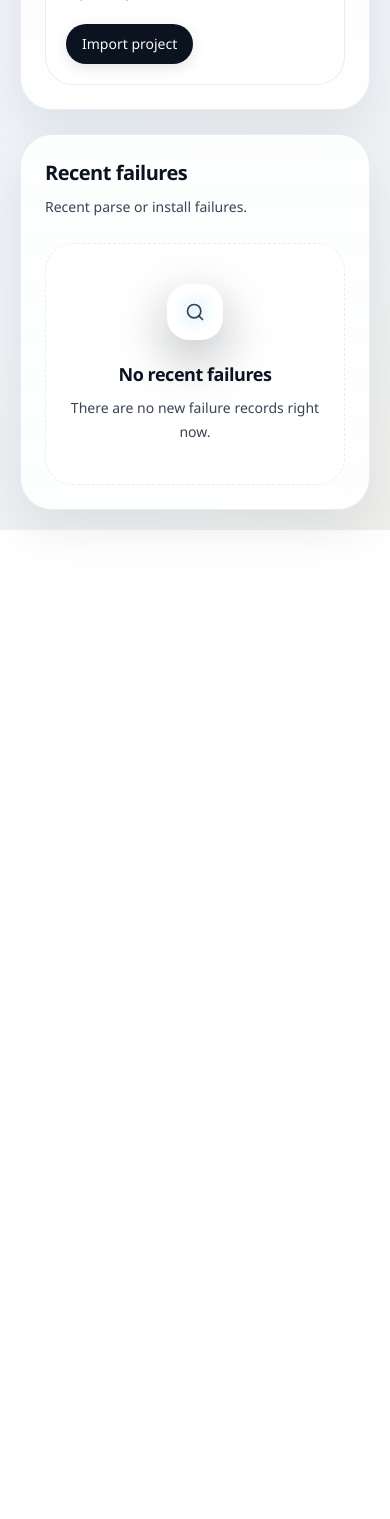
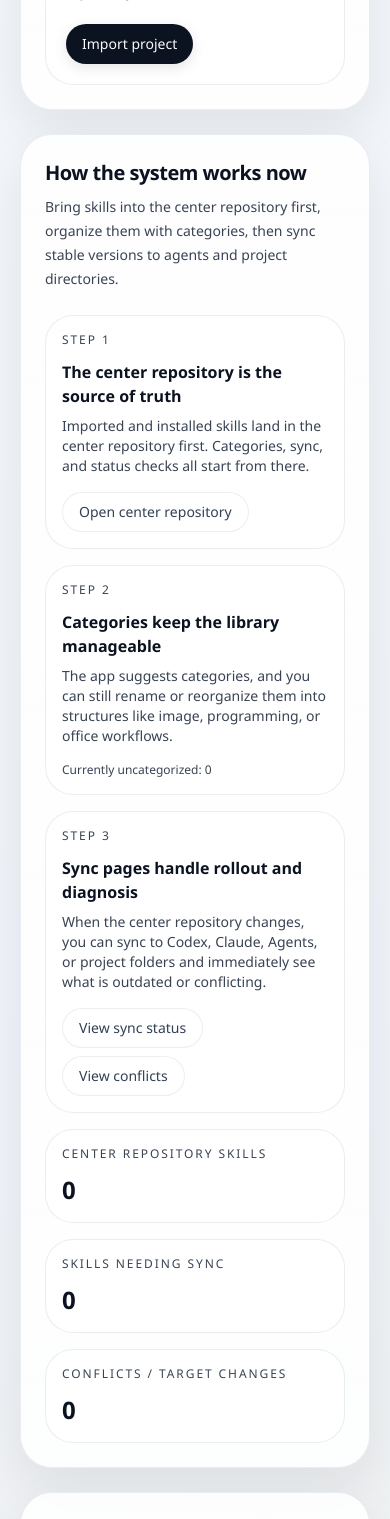
Before and after one commit to KlayPeter/control-yours-skills, a Next.js app: page / in a window 390 px wide. Shown: the part 2360-3879 px from the top of the page. Before the commit the page ends 2890 px from the top, so only its background shows below. Built offline with nearby package versions, Linux system fonts and the light colour scheme.

Commit message:
feat: polish sync center onboarding

```diff
--- a/src/components/sections/overview-section.tsx
+++ b/src/components/sections/overview-section.tsx
@@ -1,5 +1,6 @@
 import type { SkillManagerSnapshot, WorkspaceSkillSource } from "@shared/contracts";
 import { SectionCard } from "../ui/cards";
+import { OverviewMetric } from "../ui/typography";
 
 import { CapabilityGrid } from "./overview/CapabilityGrid";
 import { OverviewStatsGrid } from "./overview/OverviewStatsGrid";
@@ -22,7 +23,9 @@ export function OverviewSection({
   onOpenLogsFromOverview,
   onGoAiWorkspace,
   onGoLocalInstall,
-  onGoProjects
+  onGoProjects,
+  onGoSyncStatus,
+  onGoConflicts
 }: {
   snapshot: SkillManagerSnapshot;
   installPathConfigured: boolean;
@@ -37,11 +40,21 @@ export function OverviewSection({
   onGoAiWorkspace: () => void;
   onGoLocalInstall: () => void;
   onGoProjects: () => void;
+  onGoSyncStatus: () => void;
+  onGoConflicts: () => void;
 }) {
   const systemSkillCount = snapshot.systemSkillSources.reduce((total, source) => total + source.skillCount, 0);
   const detectedSystemSources = snapshot.systemSkillSources.filter((source) => source.exists).length;
   const importedProjectCount = snapshot.importedProjects.length;
   const importedProjectSkillCount = snapshot.importedProjects.reduce((total, project) => total + countSkillsInTree(project.tree), 0);
+  const centerRepositoryCount = snapshot.installedSkills.length;
+  const uncategorizedCount = snapshot.installedSkills.filter((skill) => !skill.category).length;
+  const attentionSkillCount = snapshot.installedSkills.filter(
+    (skill) => skill.syncTargetCount > 0 && skill.syncStatus !== "synced"
+  ).length;
+  const conflictTargetCount = snapshot.installedSkills.flatMap((skill) =>
+    skill.syncTargets.filter((target) => target.status === "conflict" || target.status === "local_changes")
+  ).length;
 
   return (
     <div className="space-y-6">
@@ -72,6 +85,77 @@ export function OverviewSection({
         />
       </SectionCard>
 
+      <SectionCard
+        title={t.workflowOverviewTitle || "现在系统的主线"}
+        subtitle={
+          t.workflowOverviewSubtitle ||
+          "先把 Skill 纳入中心仓库，再整理分类，最后把稳定版本同步到不同 Agent 或项目目录。"
+        }
+      >
+        <div className="grid gap-4 lg:grid-cols-[1.15fr,0.85fr]">
+          <div className="grid gap-4 md:grid-cols-3">
+            <div className="app-card p-4">
+              <p className="text-xs uppercase tracking-[0.16em] app-text-soft">
+                {t.workflowStepOneLabel || "Step 1"}
+              </p>
+              <p className="mt-3 text-base font-semibold app-text">
+                {t.workflowCenterRepositoryTitle || "中心仓库是主版本"}
+              </p>
+              <p className="mt-2 text-sm app-text-soft">
+                {t.workflowCenterRepositoryBody ||
+                  "导入、安装后的 Skill 都先进入中心仓库，后续分类、同步和状态判断都以这里为准。"}
+              </p>
+              <button className="mt-4 app-button" onClick={onGoLocalInstall} type="button">
+                {t.workflowCenterRepositoryAction || "打开中心仓库"}
+              </button>
+            </div>
+
+            <div className="app-card p-4">
+              <p className="text-xs uppercase tracking-[0.16em] app-text-soft">
+                {t.workflowStepTwoLabel || "Step 2"}
+              </p>
+              <p className="mt-3 text-base font-semibold app-text">
+                {t.workflowCategoriesTitle || "分类帮助你管理 Skill"}
+              </p>
+              <p className="mt-2 text-sm app-text-soft">
+                {t.workflowCategoriesBody ||
+                  "系统会给出推荐分类，你也可以手动调整成“图片相关”“编程相关”等业务上更顺手的结构。"}
+              </p>
+              <div className="mt-4 text-xs app-text-soft">
+                {t.workflowCategoriesFootnote || "当前未分类技能"}: {uncategorizedCount}
+              </div>
+            </div>
+
+            <div className="app-card p-4">
+              <p className="text-xs uppercase tracking-[0.16em] app-text-soft">
+                {t.workflowStepThreeLabel || "Step 3"}
+              </p>
+              <p className="mt-3 text-base font-semibold app-text">
+                {t.workflowSyncTitle || "同步页负责分发和诊断"}
+              </p>
+              <p className="mt-2 text-sm app-text-soft">
+                {t.workflowSyncBody ||
+                  "当中心仓库更新后，你可以一键同步到 Codex、Claude、Agents 或项目目录，并检查哪里过期、哪里冲突。"}
+              </p>
+              <div className="mt-4 flex flex-wrap gap-2">
+                <button className="app-button" onClick={onGoSyncStatus} type="button">
+                  {t.workflowSyncStatusAction || "查看同步状态"}
+                </button>
+                <button className="app-button" onClick={onGoConflicts} type="button">
+                  {t.workflowConflictsAction || "查看冲突"}
+                </button>
+              </div>
+            </div>
+          </div>
+
+          <div className="grid gap-4 sm:grid-cols-2 lg:grid-cols-1">
+            <OverviewMetric label={t.workflowCenterRepositoryMetric || "中心仓库技能"} value={centerRepositoryCount} />
+            <OverviewMetric label={t.workflowSyncAttentionMetric || "待同步技能"} value={attentionSkillCount} />
+            <OverviewMetric label={t.workflowConflictsMetric || "冲突/目标改动"} value={conflictTargetCount} />
+          </div>
+        </div>
+      </SectionCard>
+
       <div className="grid gap-6">
         <SectionCard title={t.recentFailures} subtitle={t.recentFailuresSubtitle}>
           <RecentFailures
--- a/src/components/workspace-app.tsx
+++ b/src/components/workspace-app.tsx
@@ -254,6 +254,8 @@ export function WorkspaceApp({ section, initialSkillId }: WorkspaceAppProps) {
                   onGoAiWorkspace={() => router.push("/ai-workspace" as import("next").Route)}
                   onGoLocalInstall={() => router.push("/local-install" as import("next").Route)}
                   onGoProjects={() => router.push("/projects" as import("next").Route)}
+                  onGoSyncStatus={() => router.push("/sync-status" as import("next").Route)}
+                  onGoConflicts={() => router.push("/conflicts" as import("next").Route)}
                   onImportProject={handleImportProject}
                   onImportZip={importZipWithPicker}
                   onImportFolder={importFolderWithPicker}
@@ -325,6 +327,8 @@ export function WorkspaceApp({ section, initialSkillId }: WorkspaceAppProps) {
                   onGoAiWorkspace={() => router.push("/ai-workspace" as import("next").Route)}
                   onGoLocalInstall={() => router.push("/local-install" as import("next").Route)}
                   onGoProjects={() => router.push("/projects" as import("next").Route)}
+                  onGoSyncStatus={() => router.push("/sync-status" as import("next").Route)}
+                  onGoConflicts={() => router.push("/conflicts" as import("next").Route)}
                   onImportProject={handleImportProject}
                   onImportZip={importZipWithPicker}
                   onImportFolder={importFolderWithPicker}
--- a/src/components/workspace/workspace-primary-section.tsx
+++ b/src/components/workspace/workspace-primary-section.tsx
@@ -38,6 +38,8 @@ export function WorkspacePrimarySection({
   onGoAiWorkspace,
   onGoLocalInstall,
   onGoProjects,
+  onGoSyncStatus,
+  onGoConflicts,
   remoteUrl,
   onRemoteUrlChange,
   selectedStageIds,
@@ -100,6 +102,8 @@ export function WorkspacePrimarySection({
   onGoAiWorkspace: () => void;
   onGoLocalInstall: () => void;
   onGoProjects: () => void;
+  onGoSyncStatus: () => void;
+  onGoConflicts: () => void;
   onCopySkill: (id: string) => void;
   onMoveSkill: (id: string) => void;
   onCategoryChange: (value: string) => void;
@@ -180,6 +184,8 @@ export function WorkspacePrimarySection({
           onGoAiWorkspace={onGoAiWorkspace}
           onGoLocalInstall={onGoLocalInstall}
           onGoProjects={onGoProjects}
+          onGoSyncStatus={onGoSyncStatus}
+          onGoConflicts={onGoConflicts}
           snapshot={snapshot}
           t={t}
         />
--- a/src/hooks/use-skill-manager.ts
+++ b/src/hooks/use-skill-manager.ts
@@ -431,7 +431,11 @@ export function useSkillManager(initialSkillId?: string) {
           await loadSkillDetail(input.skillId);
         }
 
-        setNotice(t.skillSynced);
+        setNotice(
+          typeof result.data === "number" && result.data > 1
+            ? `${t.skillSynced} (${result.data})`
+            : t.skillSynced
+        );
         return result.data;
       }),
     syncAllSkills: () =>
@@ -445,7 +449,11 @@ export function useSkillManager(initialSkillId?: string) {
           await loadSkillDetail(selectedSkillId);
         }
 
-        setNotice(t.allSkillsSynced);
+        setNotice(
+          typeof result.data === "number"
+            ? `${t.allSkillsSynced} (${result.data})`
+            : t.allSkillsSynced
+        );
         return result.data;
       }),
     adoptSyncTarget: (input: AdoptSyncTargetInput & { skillId?: string }) =>
--- a/src/locales/translations.ts
+++ b/src/locales/translations.ts
@@ -41,6 +41,24 @@ export const zhCnTranslations: TranslationDictionary = {
   recentInstallsSubtitle: "最近成功安装的技能。",
   recentFailures: "最近失败",
   recentFailuresSubtitle: "最近的解析或安装失败记录。",
+  workflowOverviewTitle: "现在系统的主线",
+  workflowOverviewSubtitle: "先把 Skill 纳入中心仓库，再整理分类，最后把稳定版本同步到不同 Agent 或项目目录。",
+  workflowStepOneLabel: "Step 1",
+  workflowStepTwoLabel: "Step 2",
+  workflowStepThreeLabel: "Step 3",
+  workflowCenterRepositoryTitle: "中心仓库是主版本",
+  workflowCenterRepositoryBody: "导入、安装后的 Skill 都先进入中心仓库，后续分类、同步和状态判断都以这里为准。",
+  workflowCenterRepositoryAction: "打开中心仓库",
+  workflowCategoriesTitle: "分类帮助你管理 Skill",
+  workflowCategoriesBody: "系统会给出推荐分类，你也可以手动调整成“图片相关”“编程相关”等业务上更顺手的结构。",
+  workflowCategoriesFootnote: "当前未分类技能",
+  workflowSyncTitle: "同步页负责分发和诊断",
+  workflowSyncBody: "当中心仓库更新后，你可以一键同步到 Codex、Claude、Agents 或项目目录，并检查哪里过期、哪里冲突。",
+  workflowSyncStatusAction: "查看同步状态",
+  workflowConflictsAction: "查看冲突",
+  workflowCenterRepositoryMetric: "中心仓库技能",
+  workflowSyncAttentionMetric: "待同步技能",
+  workflowConflictsMetric: "冲突/目标改动",
   capabilityOverviewTitle: "这个应用可以帮你做什么",
   capabilityOverviewSubtitle: "将您分散在各个地方的 AI Skills 进行统一管理、跨平台互通和快捷下发。无论是在电脑的各个系统软件中，还是在外部独立项目中，您都能在这里一站式管理它们。",
   capabilityInstallTitle: "管理本地统一库",
@@ -295,6 +313,24 @@ export const enTranslations: TranslationDictionary = {
   recentInstallsSubtitle: "The most recently installed skills.",
   recentFailures: "Recent failures",
   recentFailuresSubtitle: "Recent parse or install failures.",
+  workflowOverviewTitle: "How the system works now",
+  workflowOverviewSubtitle: "Bring skills into the center repository first, organize them with categories, then sync stable versions to agents and project directories.",
+  workflowStepOneLabel: "Step 1",
+  workflowStepTwoLabel: "Step 2",
+  workflowStepThreeLabel: "Step 3",
+  workflowCenterRepositoryTitle: "The center repository is the source of truth",
+  workflowCenterRepositoryBody: "Imported and installed skills land in the center repository first. Categories, sync, and status checks all start from there.",
+  workflowCenterRepositoryAction: "Open center repository",
+  workflowCategoriesTitle: "Categories keep the library manageable",
+  workflowCategoriesBody: "The app suggests categories, and you can still rename or reorganize them into structures like image, programming, or office workflows.",
+  workflowCategoriesFootnote: "Currently uncategorized",
+  workflowSyncTitle: "Sync pages handle rollout and diagnosis",
+  workflowSyncBody: "When the center repository changes, you can sync to Codex, Claude, Agents, or project folders and immediately see what is outdated or conflicting.",
+  workflowSyncStatusAction: "View sync status",
+  workflowConflictsAction: "View conflicts",
+  workflowCenterRepositoryMetric: "Center repository skills",
+  workflowSyncAttentionMetric: "Skills needing sync",
+  workflowConflictsMetric: "Conflicts / target changes",
   capabilityOverviewTitle: "What this app helps you do",
   capabilityOverviewSubtitle: "Start by understanding the core capabilities: choose an install directory, import and stage skills, inspect system skill folders, and scan projects for skill directories.",
   capabilityInstallTitle: "Choose an install directory",
```
